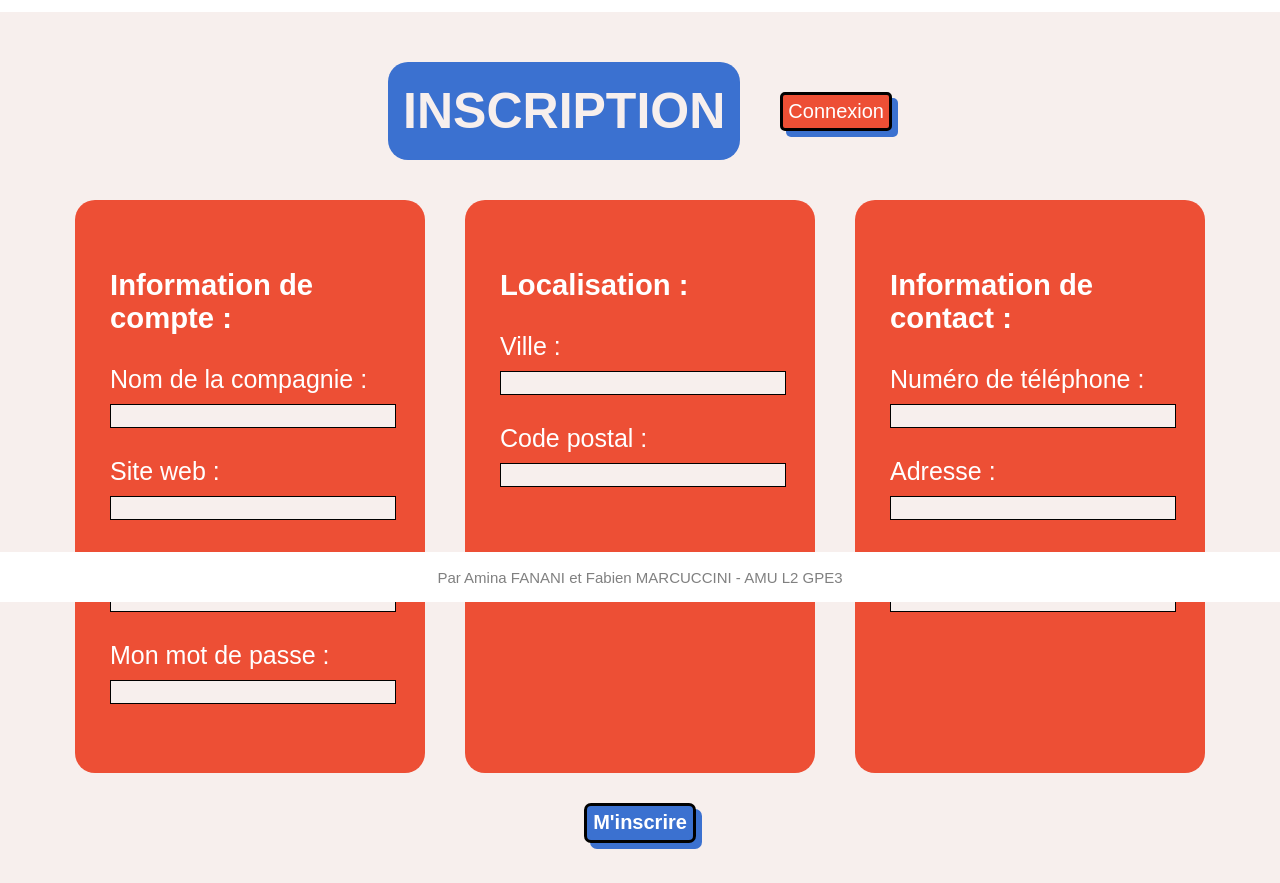
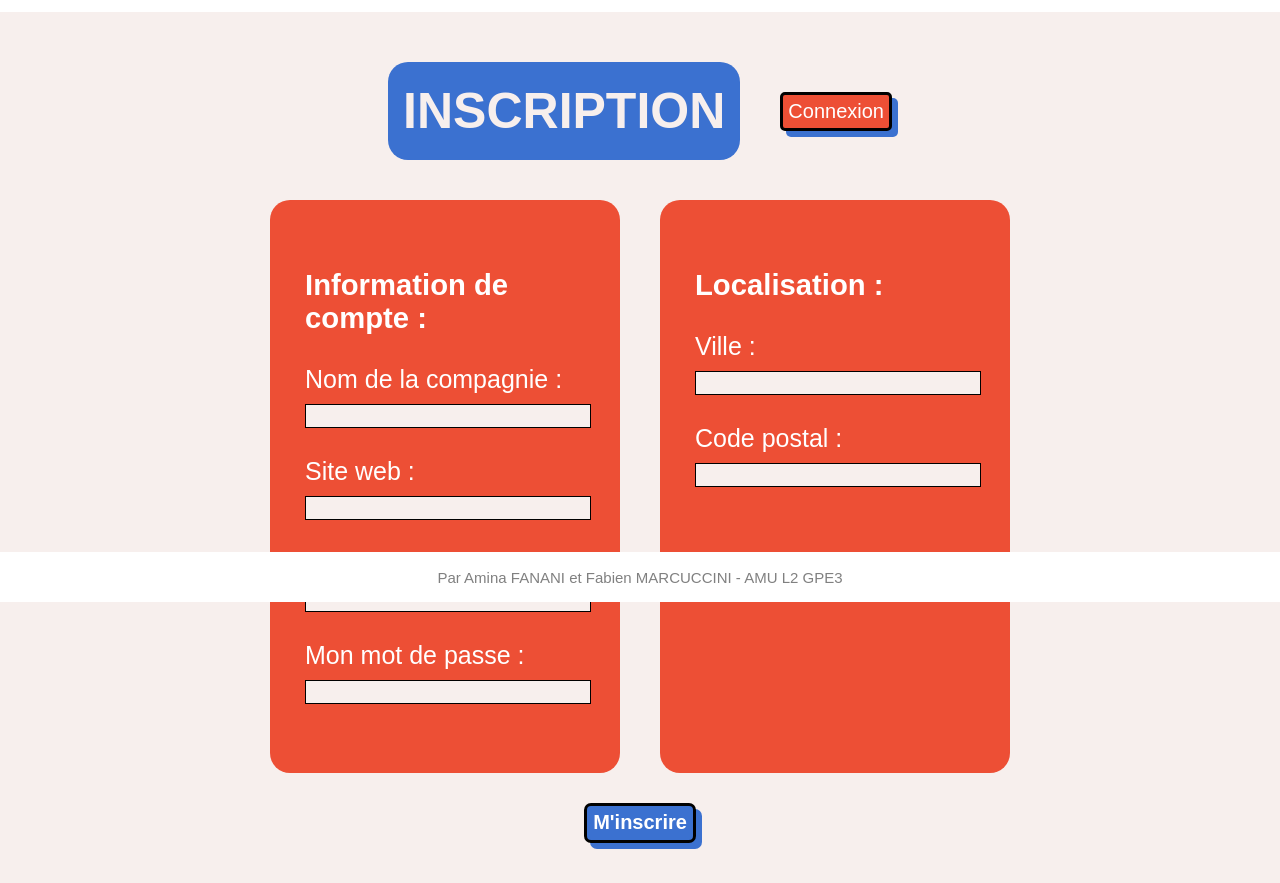
Before and after one commit to fabien-mrccc/univ-s4-web-project-transport_objet_perdu, a Flask app: page /inscription-compagnie-transport in a window 1280 px wide. Shown: the part 198-1081 px from the top of the page. Run offline with Flask 3, Linux system fonts and the light colour scheme.

Commit message:
remove contact information section for register form

```diff
--- a/templates/inscription_compagnie_transport.html
+++ b/templates/inscription_compagnie_transport.html
@@ -33,17 +33,6 @@
                             <input type="text" id="postal_code" name="postal_code"><br><br>
                         </div>
                     </div>
-                    <div class="sub-form">
-                        <div>
-                            <h3>Information de contact :</h3>
-                            <label for="phone_number">Numéro de téléphone :</label><br>
-                            <input type="text" id="phone_number" name="phone_number"><br><br>
-                            <label for="address">Adresse :</label><br>
-                            <input type="text" id="address" name="address"><br><br>
-                            <label for="contact_page">Lien page de contact :</label><br>
-                            <input type="text" id="contact_page" name="contact_page"><br><br>
-                        </div>
-                    </div>
                 </div>
                 <div class="button-container">
                     <button class="blue-button blue-box-shadow" id="registerFormButton" type="submit">M'inscrire</button>
```
